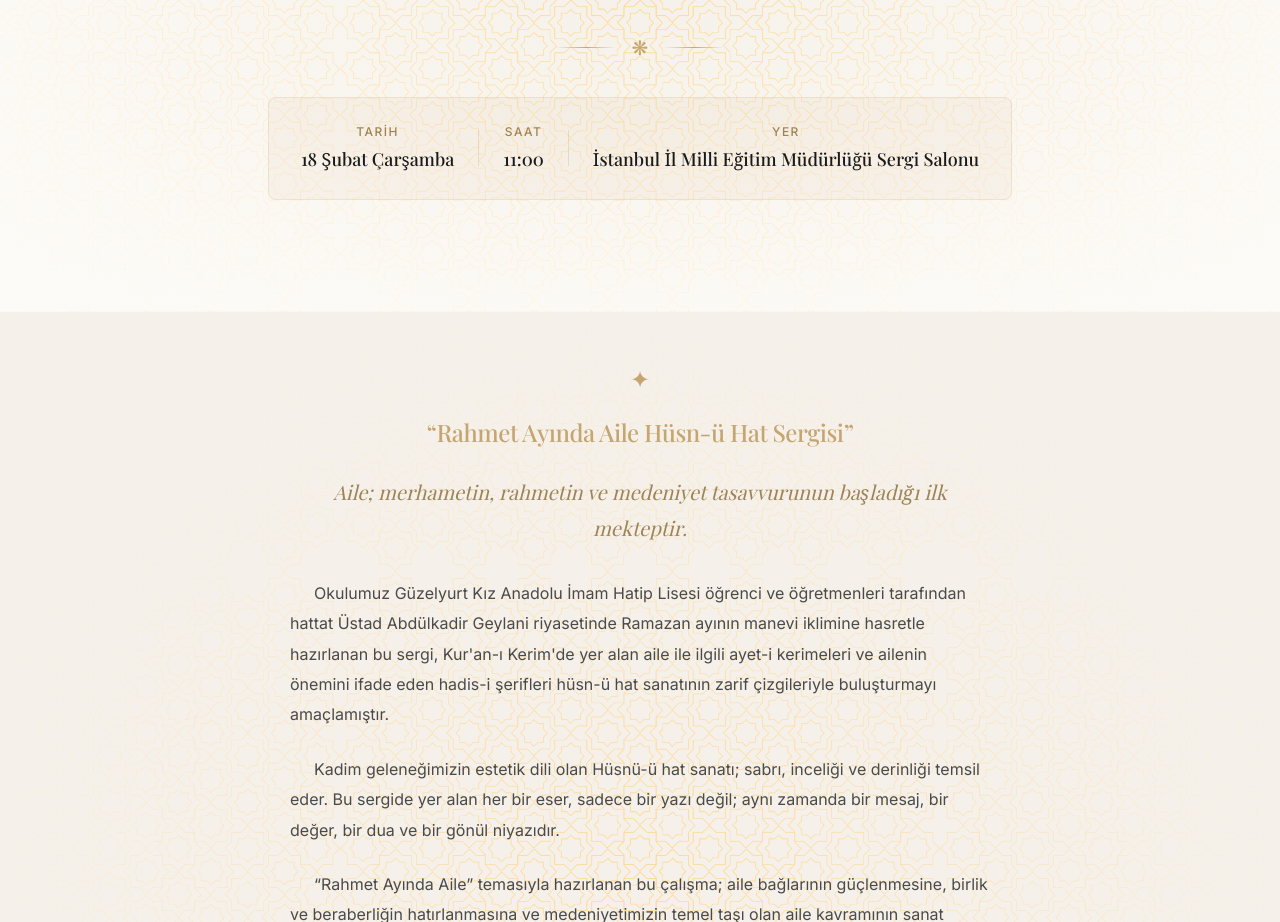
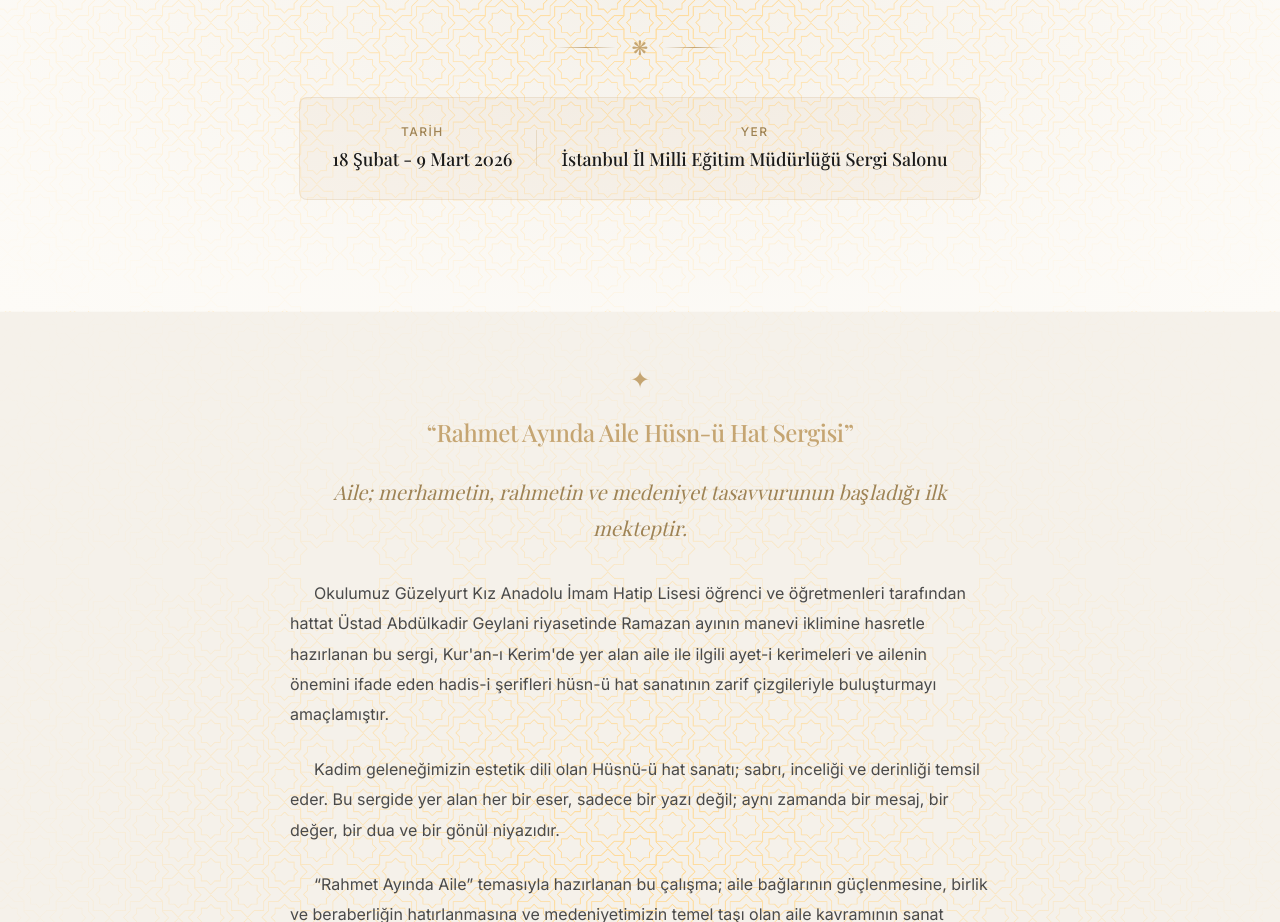
Before and after one commit to CelalTurkoglu/Sanal-hat-sergisi, a Next.js app: page / in a window 1280 px wide. Shown: the part 1040-1962 px from the top of the page. Built offline with nearby package versions, Linux system fonts and the light colour scheme; no server answers; the database is empty; a web font is replaced by a local one.

Commit message:
tarih güncellemesi

```diff
--- a/src/app/page.tsx
+++ b/src/app/page.tsx
@@ -64,12 +64,7 @@ export default async function HomePage() {
           <div className={styles.heroInfo}>
             <p className={styles.heroInfoItem}>
               <span className={styles.heroInfoLabel}>Tarih</span>
-              <span className={styles.heroInfoValue}>18 Şubat Çarşamba</span>
-            </p>
-            <div className={styles.heroInfoDivider}></div>
-            <p className={styles.heroInfoItem}>
-              <span className={styles.heroInfoLabel}>Saat</span>
-              <span className={styles.heroInfoValue}>11:00</span>
+              <span className={styles.heroInfoValue}>18 Şubat - 9 Mart 2026</span>
             </p>
             <div className={styles.heroInfoDivider}></div>
             <p className={styles.heroInfoItem}>
```
